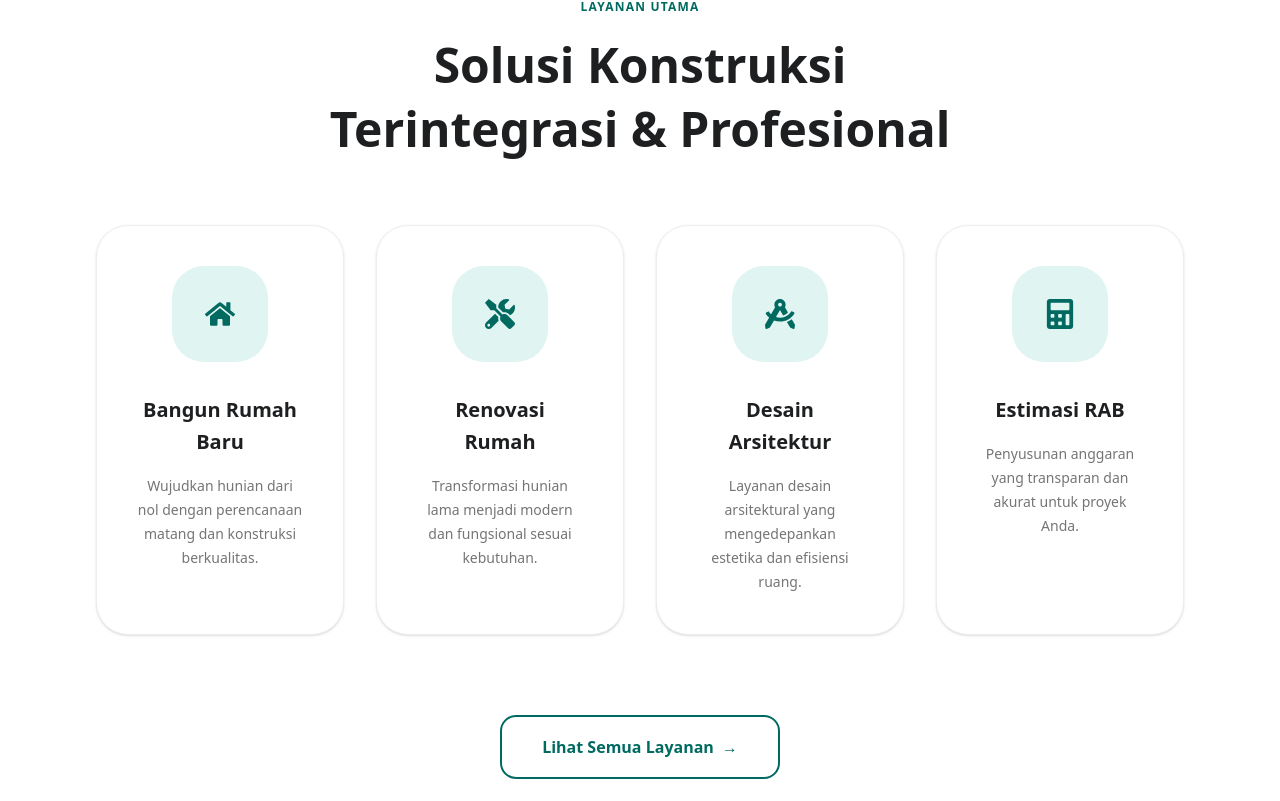
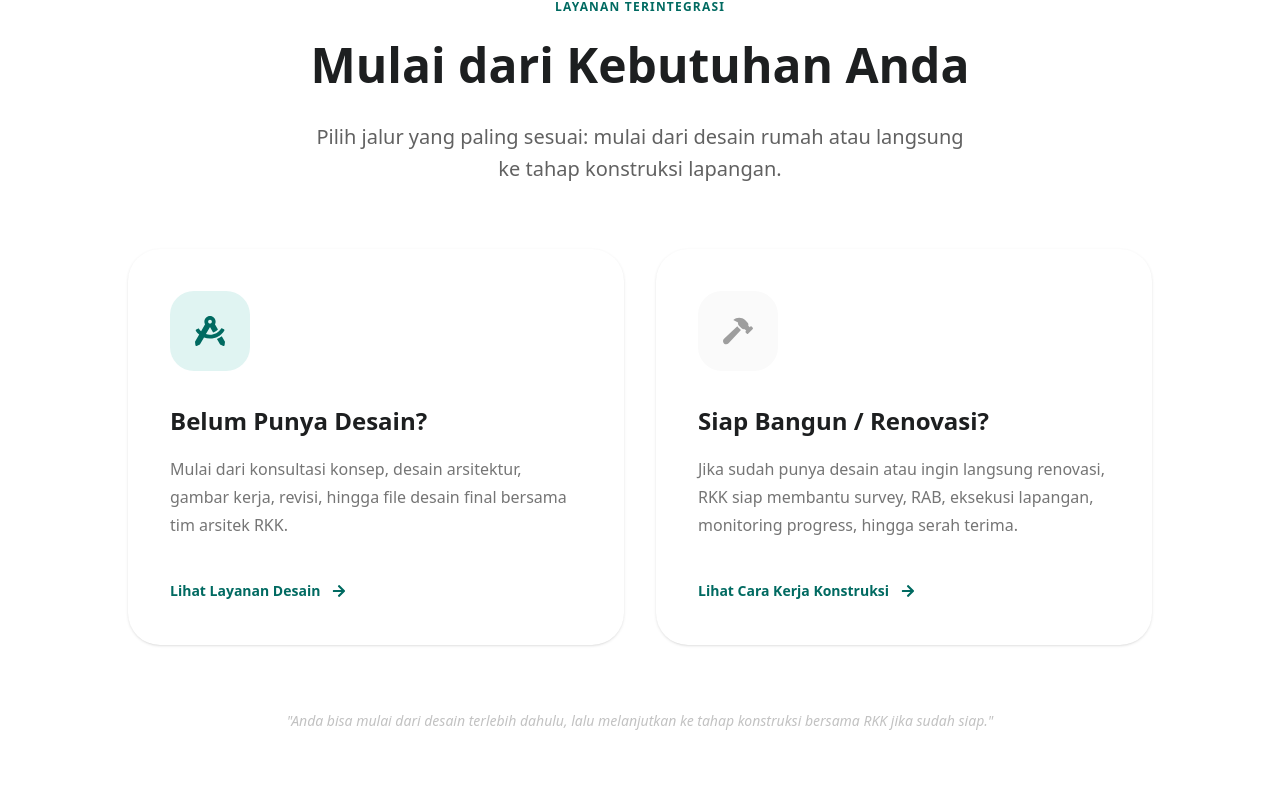
Before and after one commit to syahputrawork98-sketch/RKK-RumahKuKontruksi, a React (Vite) app in the folder client/: page / in a window 1280 px wide. Shown: the part 1719-2520 px from the top of the page. Built offline with nearby package versions, Linux system fonts and the light colour scheme.

Commit message:
feat(guest): add Service Choice section to Home for dual entry points

```diff
--- /dev/null
+++ b/client/src/modules/guest/components/home/ServiceChoiceSection.jsx
@@ -0,0 +1,106 @@
+import React from "react";
+import { motion } from "framer-motion";
+import { Link } from "react-router-dom";
+import { FaDraftingCompass, FaHammer, FaArrowRight } from "react-icons/fa";
+
+const ServiceChoiceSection = () => {
+  return (
+    <section className="public-section bg-white relative overflow-hidden">
+      {/* Decorative Blur */}
+      <div className="absolute top-1/2 left-1/2 -translate-x-1/2 -translate-y-1/2 w-[800px] h-[400px] bg-primary-surface/30 rounded-full blur-3xl opacity-50 -z-10"></div>
+
+      <div className="public-container">
+        <div className="text-center mb-16">
+          <motion.span
+            className="public-eyebrow"
+            initial={{ opacity: 0, y: 10 }}
+            whileInView={{ opacity: 1, y: 0 }}
+            viewport={{ once: true }}
+          >
+            Layanan Terintegrasi
+          </motion.span>
+          <motion.h2
+            className="public-title"
+            initial={{ opacity: 0, y: 10 }}
+            whileInView={{ opacity: 1, y: 0 }}
+            viewport={{ once: true }}
+            transition={{ delay: 0.1 }}
+          >
+            Mulai dari Kebutuhan Anda
+          </motion.h2>
+          <motion.p
+            className="public-subtitle"
+            initial={{ opacity: 0, y: 10 }}
+            whileInView={{ opacity: 1, y: 0 }}
+            viewport={{ once: true }}
+            transition={{ delay: 0.2 }}
+          >
+            Pilih jalur yang paling sesuai: mulai dari desain rumah atau langsung ke tahap konstruksi lapangan.
+          </motion.p>
+        </div>
+
+        <div className="grid grid-cols-1 md:grid-cols-2 gap-8 max-w-5xl mx-auto">
+          {/* Card 1: Design */}
+          <motion.div
+            className="public-card public-card-hover group border-2 border-transparent hover:border-primary-main/20 flex flex-col"
+            initial={{ opacity: 0, x: -30 }}
+            whileInView={{ opacity: 1, x: 0 }}
+            viewport={{ once: true }}
+            transition={{ duration: 0.6 }}
+          >
+            <div className="w-20 h-20 bg-primary-surface rounded-[24px] flex items-center justify-center text-primary-main text-3xl mb-8 group-hover:bg-primary-main group-hover:text-white transition-all duration-500">
+              <FaDraftingCompass />
+            </div>
+            <h3 className="text-heading-m-bold text-neutral-100 mb-4 group-hover:text-primary-main transition-colors">Belum Punya Desain?</h3>
+            <p className="text-l-regular text-neutral-70 leading-relaxed mb-10 flex-grow">
+              Mulai dari konsultasi konsep, desain arsitektur, gambar kerja, revisi, hingga file desain final bersama tim arsitek RKK.
+            </p>
+            <Link
+              to="/layanan"
+              className="inline-flex items-center gap-3 text-primary-main text-m-bold hover:gap-5 transition-all"
+            >
+              Lihat Layanan Desain <FaArrowRight />
+            </Link>
+          </motion.div>
+
+          {/* Card 2: Construction */}
+          <motion.div
+            className="public-card public-card-hover group border-2 border-transparent hover:border-primary-main/20 flex flex-col"
+            initial={{ opacity: 0, x: 30 }}
+            whileInView={{ opacity: 1, x: 0 }}
+            viewport={{ once: true }}
+            transition={{ duration: 0.6 }}
+          >
+            <div className="w-20 h-20 bg-neutral-20 rounded-[24px] flex items-center justify-center text-neutral-60 text-3xl mb-8 group-hover:bg-primary-main group-hover:text-white transition-all duration-500">
+              <FaHammer />
+            </div>
+            <h3 className="text-heading-m-bold text-neutral-100 mb-4 group-hover:text-primary-main transition-colors">Siap Bangun / Renovasi?</h3>
+            <p className="text-l-regular text-neutral-70 leading-relaxed mb-10 flex-grow">
+              Jika sudah punya desain atau ingin langsung renovasi, RKK siap membantu survey, RAB, eksekusi lapangan, monitoring progress, hingga serah terima.
+            </p>
+            <Link
+              to="/cara-kerja"
+              className="inline-flex items-center gap-3 text-primary-main text-m-bold hover:gap-5 transition-all"
+            >
+              Lihat Cara Kerja Konstruksi <FaArrowRight />
+            </Link>
+          </motion.div>
+        </div>
+
+        <motion.div
+          className="text-center mt-16"
+          initial={{ opacity: 0 }}
+          whileInView={{ opacity: 1 }}
+          viewport={{ once: true }}
+          transition={{ delay: 0.5 }}
+        >
+          <p className="text-m-regular text-neutral-50 italic">
+            "Anda bisa mulai dari desain terlebih dahulu, lalu melanjutkan ke tahap konstruksi bersama RKK jika sudah siap."
+          </p>
+        </motion.div>
+      </div>
+    </section>
+  );
+};
+
+export default ServiceChoiceSection;
--- a/client/src/modules/guest/pages/Home.jsx
+++ b/client/src/modules/guest/pages/Home.jsx
@@ -2,6 +2,7 @@
 
 import HeroSlider from "../components/home/HeroSlider";
 import AboutSection from "../components/home/AboutSection";
+import ServiceChoiceSection from "../components/home/ServiceChoiceSection";
 import FeaturesSection from "../components/home/FeaturesSection";
 import PlanningSection from "../components/home/PlanningSection";
 import ImplementationSection from "../components/home/ImplementationSection";
@@ -12,6 +13,7 @@ export default function Home() {
         <div className="bg-white text-gray-800 overflow-hidden">
             <HeroSlider />
             <AboutSection />
+            <ServiceChoiceSection />
             <FeaturesSection />
             <PlanningSection />
             <ImplementationSection />
```
